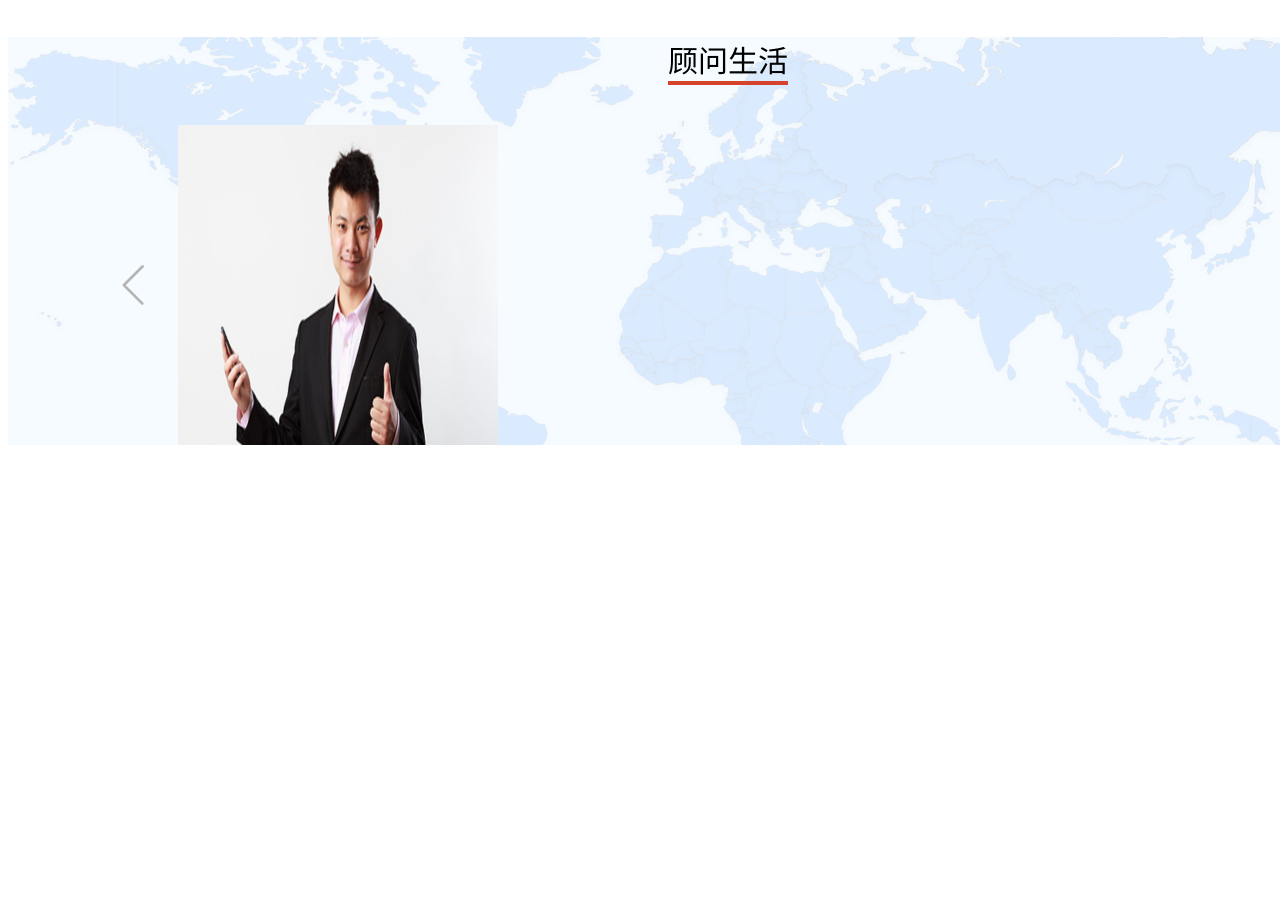
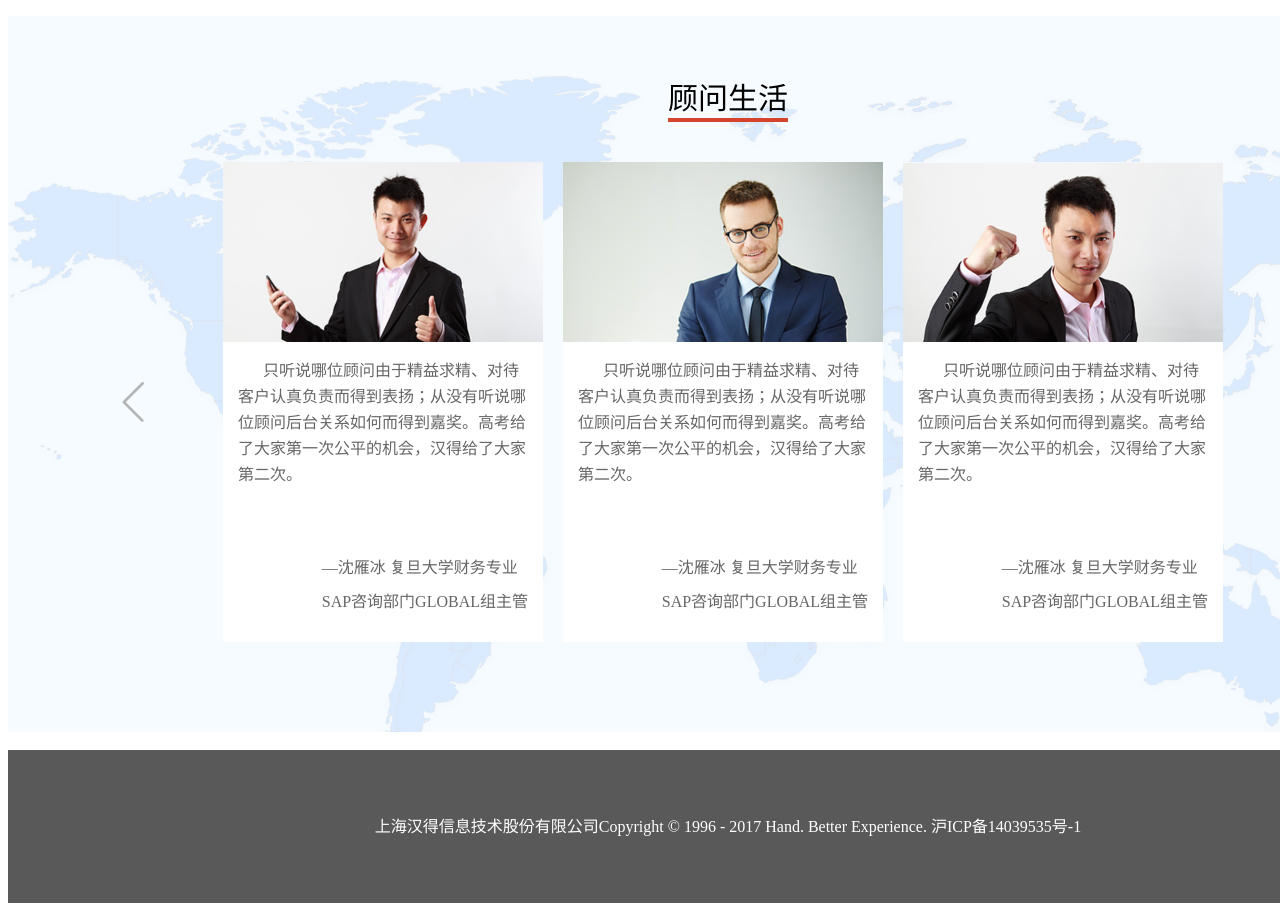
Before and after one commit to mingdongtu/chapter3, a plain HTML site: page demo/index.html in a window 1280 px wide. Shown: the part 3781-4692 px from the top of the page. Before the commit the page ends 4234 px from the top, so only its background shows below. Drawn offline with Linux system fonts and the light colour scheme.

Commit message:
完成页面搭建

```diff
--- a/demo/index.html
+++ b/demo/index.html
@@ -129,21 +129,41 @@
         </div>
         <!--section7  -->
         <div class='section_7'>
-            <div class='title_4'><span >顾问生活</span></div>
+            <div class='title_4 title_7'><span >顾问生活</span></div>
             <div>
                 <img src="images/15.png" alt="">
-                <div class='img_5'>
-                    <div><img src="images/8.png" alt=""></div>
-                    <div><img src="images/10.png" alt=""></div>
-                    <div><img src="images/11.png" alt=""></div>
-
+                <div class='img_5 img_7'>
+                    <div class='content_7'>
+                        <img src="images/8.png" alt="">
+                        <p>只听说哪位顾问由于精益求精、对待客户认真负责而得到表扬；从没有听说哪位顾问后台关系如何而得到嘉奖。高考给了大家第一次公平的机会，汉得给了大家第二次。</p>
+                        <div>
+                            <span>—沈雁冰</span> <span> 复旦大学财务专业</span>
+                            <p>SAP咨询部门GLOBAL组主管</p>
+                        </div>
+                    </div>
+                    <div class='middle_7 content_7'>
+                        <img src="images/10.png" alt="">
+                        <p>只听说哪位顾问由于精益求精、对待客户认真负责而得到表扬；从没有听说哪位顾问后台关系如何而得到嘉奖。高考给了大家第一次公平的机会，汉得给了大家第二次。</p>
+                        <div>
+                            <span>—沈雁冰</span> <span> 复旦大学财务专业</span>
+                            <p>SAP咨询部门GLOBAL组主管</p>
+                        </div>
+                    </div>
+                    <div  class='content_7'>
+                        <img src="images/11.png" alt="">
+                        <p>只听说哪位顾问由于精益求精、对待客户认真负责而得到表扬；从没有听说哪位顾问后台关系如何而得到嘉奖。高考给了大家第一次公平的机会，汉得给了大家第二次。</p>
+                        <div>
+                            <span>—沈雁冰</span> <span> 复旦大学财务专业</span>
+                            <p>SAP咨询部门GLOBAL组主管</p>
+                        </div>
+                    </div>
                 </div>
                 <img src="images/16.png" alt="">
             </div>
         </div>
         <!--section8  -->
-        <div>
-
+        <div class='section_8'>
+                上海汉得信息技术股份有限公司Copyright © 1996 - 2017 Hand. Better Experience. 沪ICP备14039535号-1
         </div>
     </div>
 
--- a/demo/style/index.css
+++ b/demo/style/index.css
@@ -187,7 +187,7 @@
     background: #F5FBFF;
 }
 .img_5{
-    width:1100px;
+    width:1010px;
     height:320px;
     overflow-x:scroll;
     overflow-y:hidden;
@@ -263,9 +263,57 @@ margin-bottom:10px;
 /* section7 */
 .section_7{
     background: url('../images/2.png') center center no-repeat;
+    height:716px;
+    padding-top:37px;
+}
+.img_7{
+      height:480px;
+}
+.title_7{
+
+}
+.img_7>div{
+     width:320px;
+     height:480px;
+     float:left;
+     display: inline-block;
+     font-size:16px;
+     background:#fff;
+}
+.middle_7{
+    margin:0 20px;
+
+}
+.img_7>div>img{
+     display:block;
+     width:320px !important;
+     height:180px !important;
+}
+.content_7{
+    position: relative;
+}
+.content_7>p{
+    color:#666;
+    line-height:26px;
+    padding:0 15px;
+    text-indent:25px;
+}
+.content_7>div{
+    position: absolute;
+    right:15px;
+    bottom:20px;
+    color:#666;
+}
+.content_7>div p{
+     margin:10px 0;
 }
 
-
-
-
 /* section8 */
+.section_8{
+    width:100%;
+    text-align:center;
+    height:153px;
+    line-height:153px;
+    background: #595959;
+    color:#fff;
+}
```
